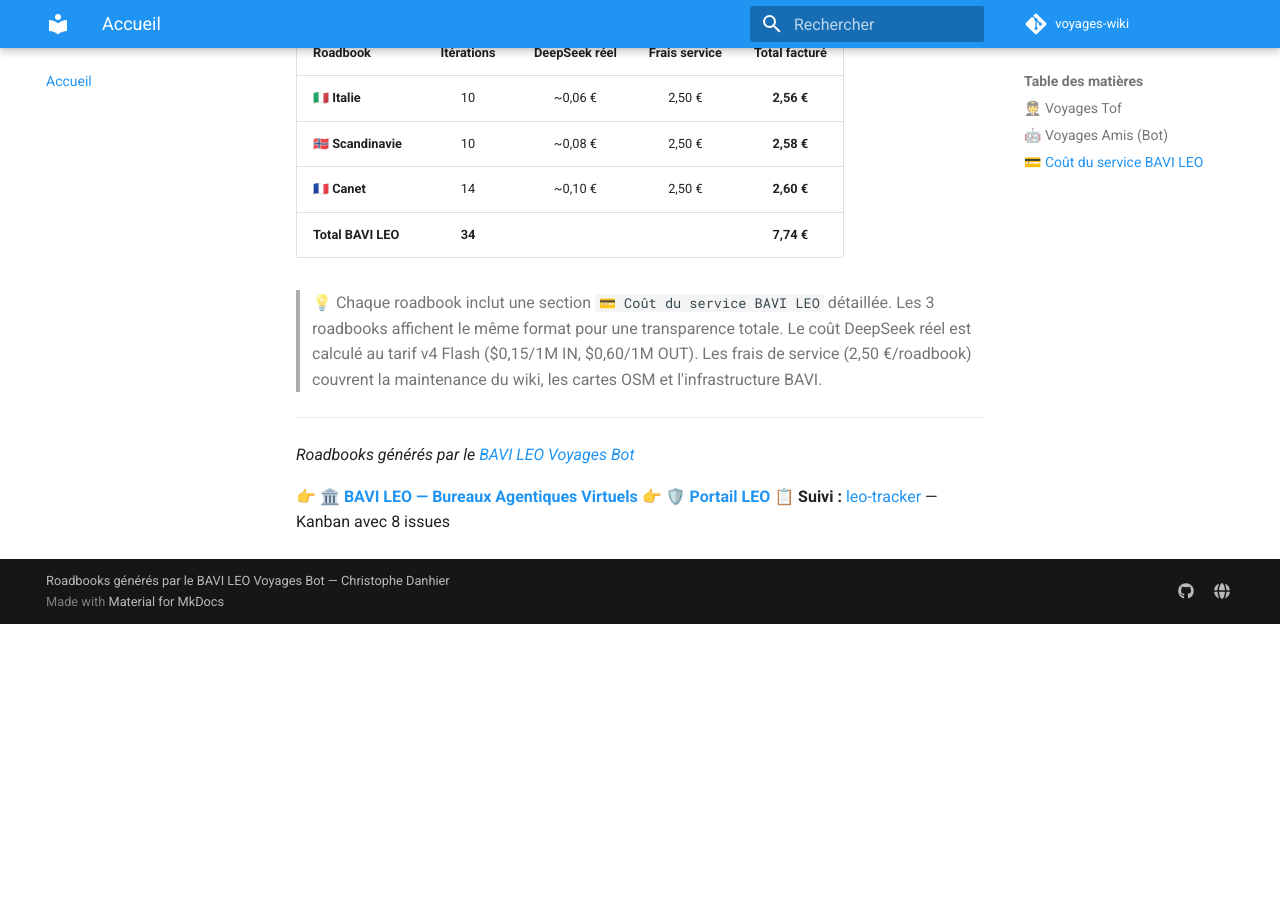
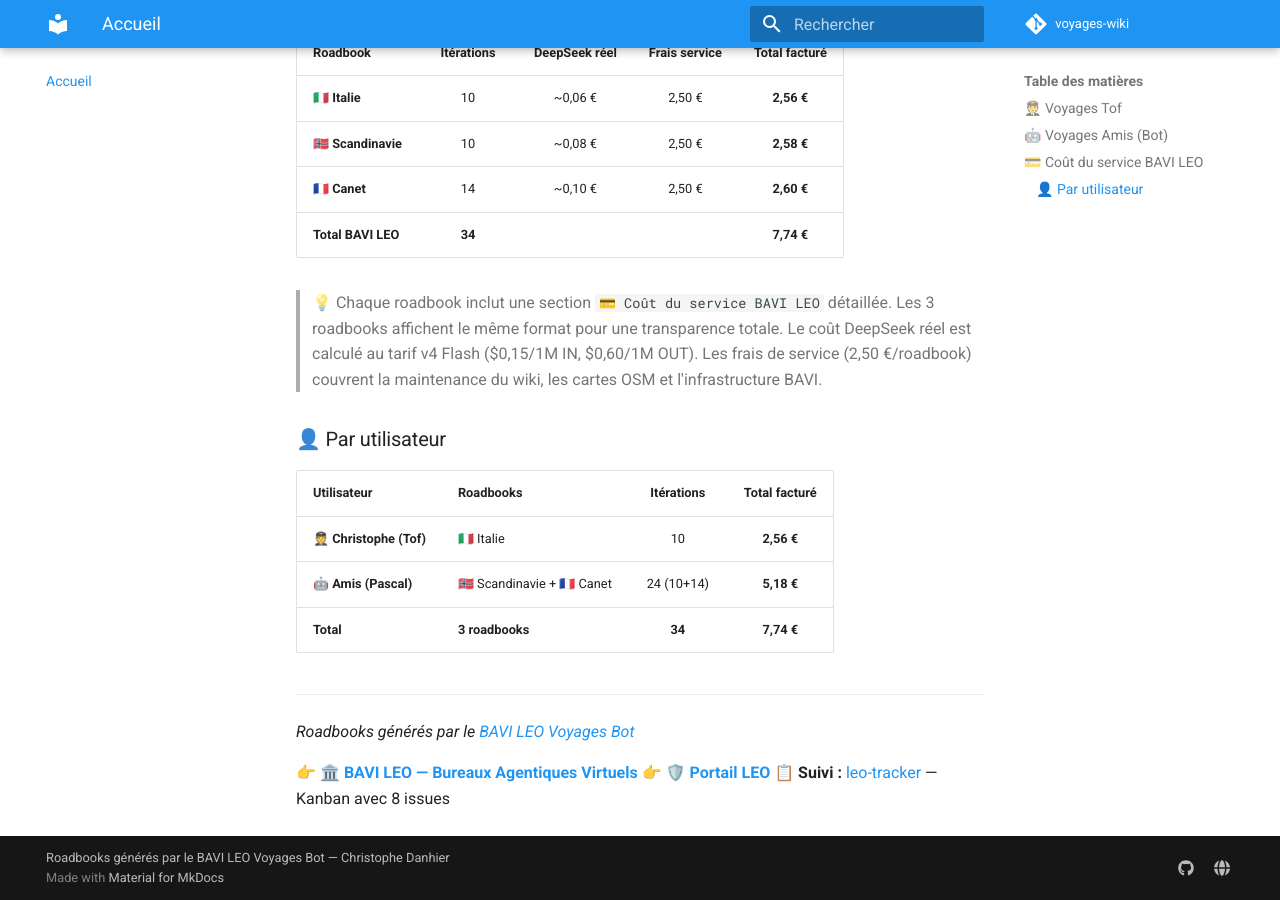
Before and after one commit to christophedanhier-hash/voyages-wiki, an MkDocs documentation site: the page built from docs/index.md, in a window 1280 px wide and 900 px high, scrolled down 659 px. Built offline with MkDocs 1.6.1 and Material for MkDocs 9.7.7, drawn with Linux system fonts in a browser that asks for light colours; comment, search, counter and statistics services are not loaded; before the commit the page ends 1283 px from its top, so only the background shows below that.

Commit message:
Ajout tableau coûts par utilisateur (Christophe vs Amis) pour refacturation Pascal

```diff
--- a/docs/index.md
+++ b/docs/index.md
@@ -28,6 +28,14 @@
 
 > 💡 Chaque roadbook inclut une section `💳 Coût du service BAVI LEO` détaillée. Les 3 roadbooks affichent le même format pour une transparence totale. Le coût DeepSeek réel est calculé au tarif v4 Flash ($0,15/1M IN, $0,60/1M OUT). Les frais de service (2,50 €/roadbook) couvrent la maintenance du wiki, les cartes OSM et l'infrastructure BAVI.
 
+### 👤 Par utilisateur
+
+| Utilisateur | Roadbooks | Itérations | Total facturé |
+|:------------|:----------|:----------:|:-------------:|
+| **🧑‍✈️ Christophe (Tof)** | 🇮🇹 Italie | 10 | **2,56 €** |
+| **🤖 Amis (Pascal)** | 🇳🇴 Scandinavie + 🇫🇷 Canet | 24 (10+14) | **5,18 €** |
+| **Total** | **3 roadbooks** | **34** | **7,74 €** |
+
 ---
 
 *Roadbooks générés par le [BAVI LEO Voyages Bot](https://github.com/christophedanhier-hash/BAVI_LEO)*
```
